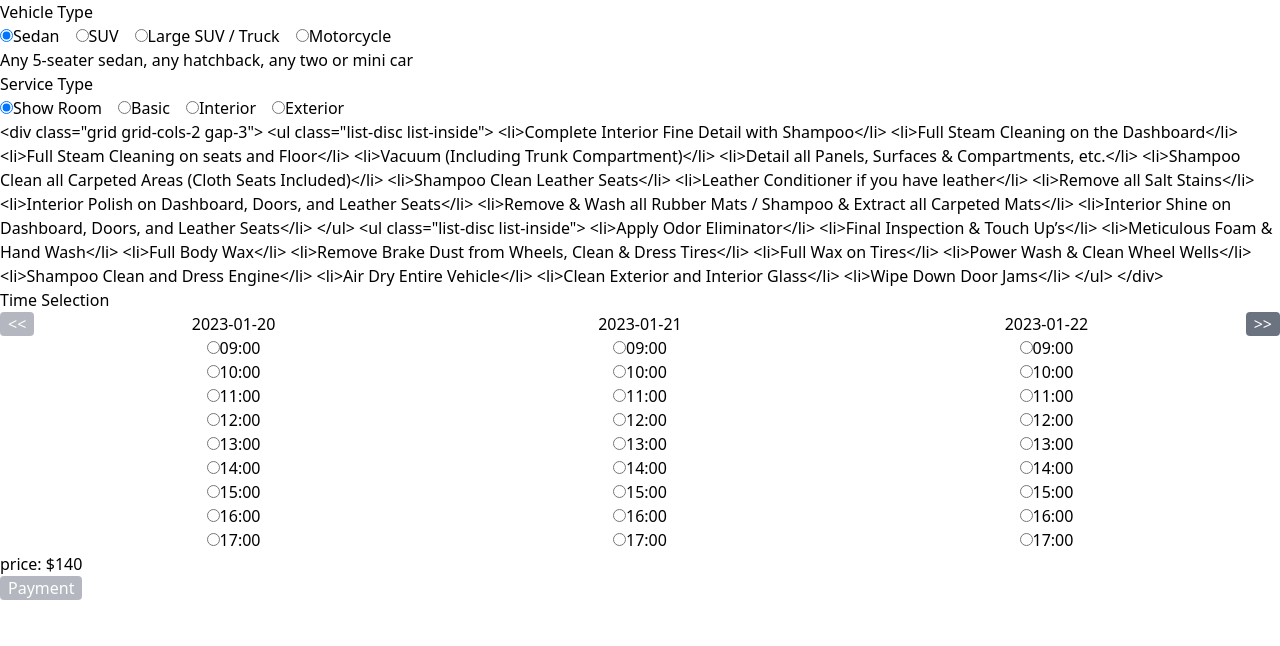
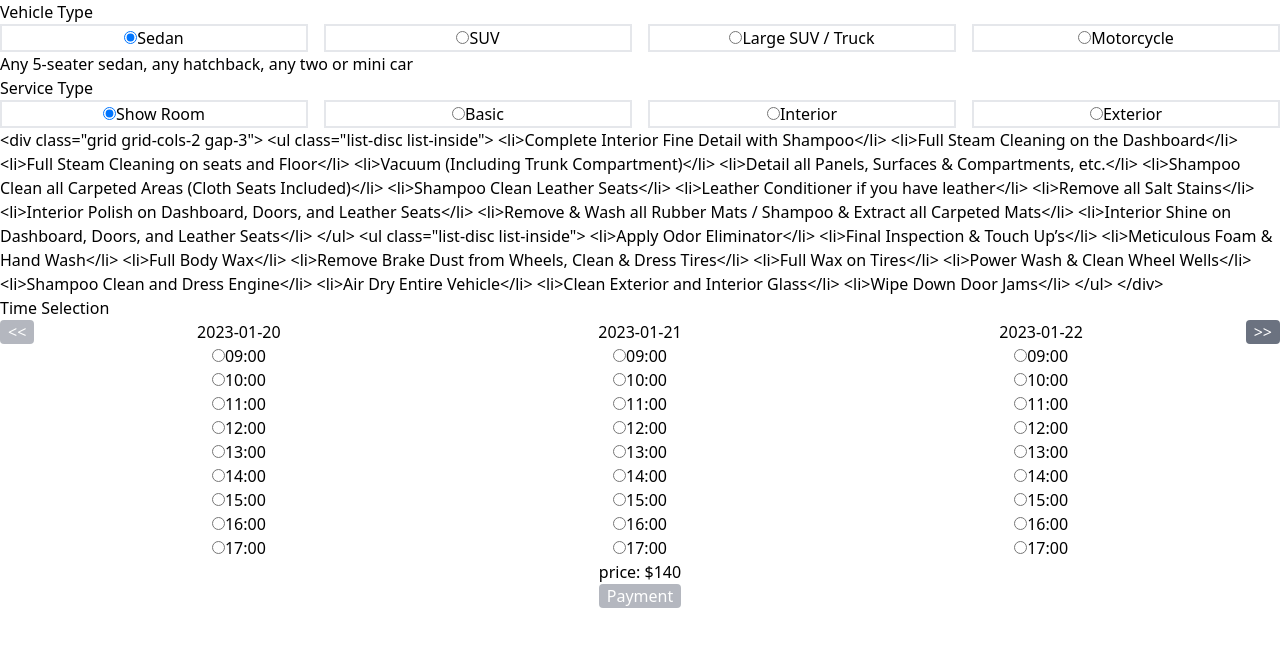
Before and after one commit to hannah-habibpour/jayplus, a React (Create React App) app: page / in a window 1280 px wide. Shown: the top 646 px of the page. Built offline with nearby package versions, Linux system fonts and the light colour scheme.

Commit message:
Fixed the layout of booking page

```diff
--- a/src/components/booking/BookingFooter.jsx
+++ b/src/components/booking/BookingFooter.jsx
@@ -10,9 +10,12 @@ function BookingFooter() {
 
   return (
     <section id="booking-footer">
-      <div>price: ${serviceCost}</div>
+      <div className="flex flex-col items-center justify-center">
+      <div className="">price: ${serviceCost}</div>
         <Button to="/payment" disabled={isDisabled}>Payment</Button>
+      </div>
     </section>
+    // flex justify-center items-center
   )
 }
 
--- a/src/components/booking/ServiceType.jsx
+++ b/src/components/booking/ServiceType.jsx
@@ -17,9 +17,12 @@ function ServiceType() {
 
   return (
     <section id="service-type">
+      <div className="w-full">
       <h3>Service Type</h3>
       <TypeList types={serviceTypes} select={(type) => setServiceTypeSelected(type)} />
       <TypeDescription description={getDescription()}/>
+
+      </div>
     </section>
   )
 }
--- a/src/components/booking/VehicleType.jsx
+++ b/src/components/booking/VehicleType.jsx
@@ -17,6 +17,8 @@ function VehicleType() {
 
   return (
     <section id="vehicle-type">
+      <div className="w-full">
+
       <h3>Vehicle Type</h3>
       <TypeList
         types={vehicleTypes}
@@ -24,6 +26,7 @@ function VehicleType() {
           setVehicleTypeSelected(type)
         }} />
       <TypeDescription description={getDescription()}/>
+      </div>
     </section>
   )
 }
--- a/src/components/booking/shared/TypeList.jsx
+++ b/src/components/booking/shared/TypeList.jsx
@@ -20,11 +20,11 @@ function TypeList({ types, select }) {
   }
 
   return (
-    <div id="type-list" className="flex gap-4">
-        <ul className='flex gap-4'>
+    <div id="type-list" className="items-center justify-between">
+        <ul className="flex gap-4">
           {types.types.map( type => (
-            <li key={ type.id }>
-              <input type="radio" id={type.id} name={types.name} value={type.name} onChange={handleChange} checked={ selected ===  type.name } />
+            <li className="border-2 w-1/4 text-center" key={ type.id }>
+              <input className="" type="radio" id={type.id} name={types.name} value={type.name} onChange={handleChange} checked={ selected ===  type.name } />
               <label htmlFor={type.id}>{type.name}</label>
             </li>
           ))}
--- a/src/components/booking/timeSelection/CalendarView.jsx
+++ b/src/components/booking/timeSelection/CalendarView.jsx
@@ -14,7 +14,7 @@ function CalendarView() {
   const isDisabled = dateToNumber(startDate) <= dateToNumber(todaysDate())
 
   return (
-    <div className="flex w-full justify-between">
+    <div className="flex w-full justify-between gap-2">
       <div>
         <UpdateDayButton children='<<' changeDate={changeDate} disabled={isDisabled} />
       </div>
```
Also changed, not shown: 1 other file (tests, documents, lock files or other folders).
